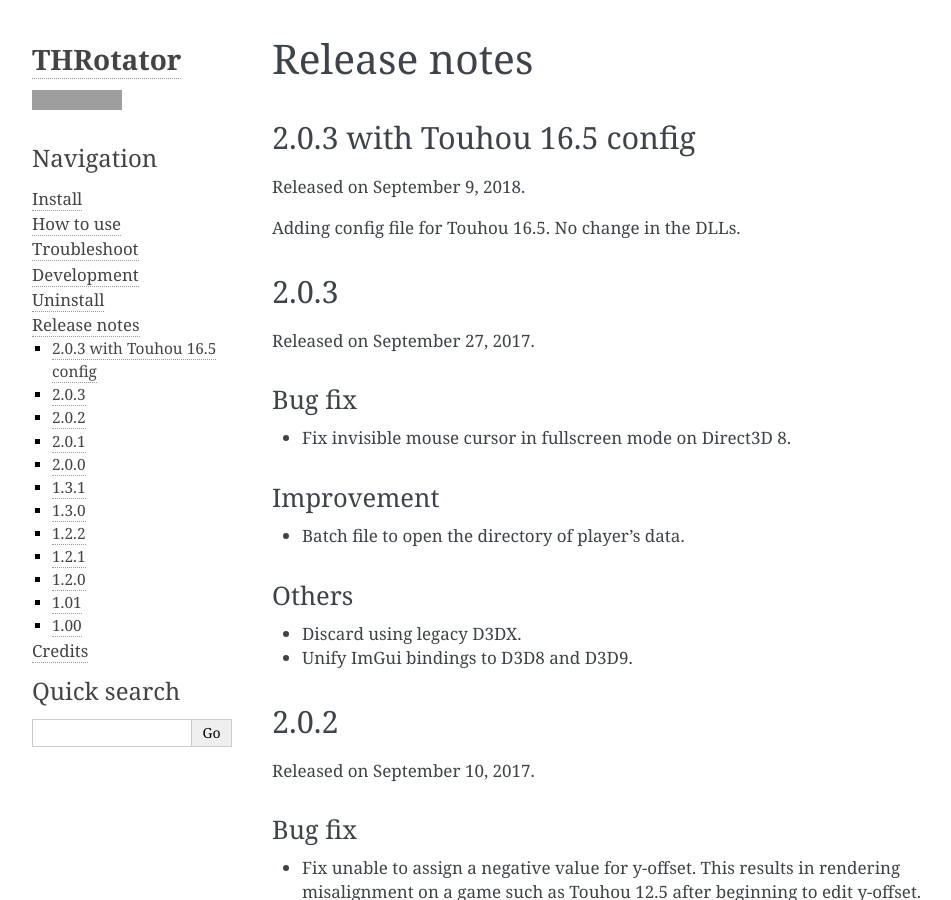
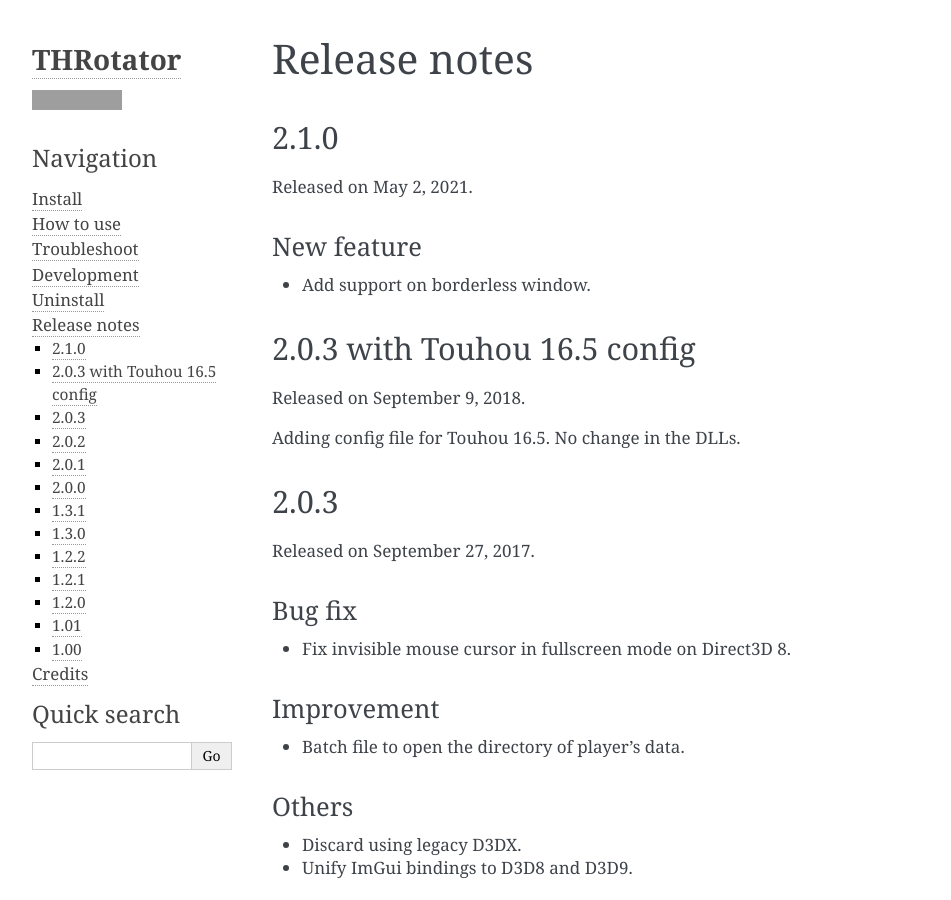
Before and after one commit to massanoori/THRotator-manual, a Sphinx documentation site: the page built from docs/pages/releasenotes.rst, in a window 1280 px wide and 900 px high. Shown: the whole window, without its empty margins (148-1099 px from the left). Built offline with Sphinx 7.4.7, drawn with Linux system fonts in a browser that asks for light colours; grey boxes are pictures that could not be loaded.

Commit message:
Release note of 2.1.0

```diff
--- a/docs/pages/releasenotes.rst
+++ b/docs/pages/releasenotes.rst
@@ -1,6 +1,16 @@
 ======================
 Release notes
 ======================
+
+2.1.0
+=====
+
+Released on May 2, 2021.
+
+New feature
+-----------
+
+* Add support on borderless window.
 
 2.0.3 with Touhou 16.5 config
 =============================
```
